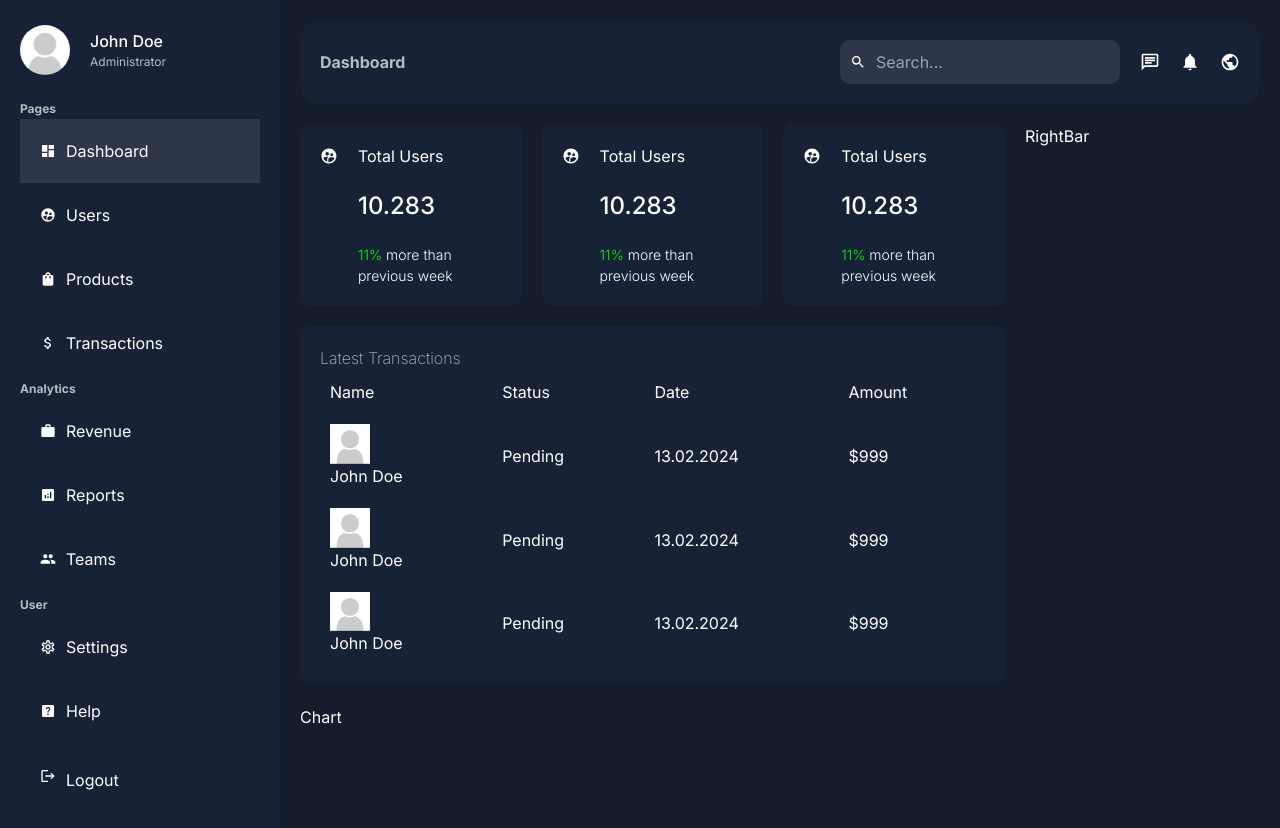
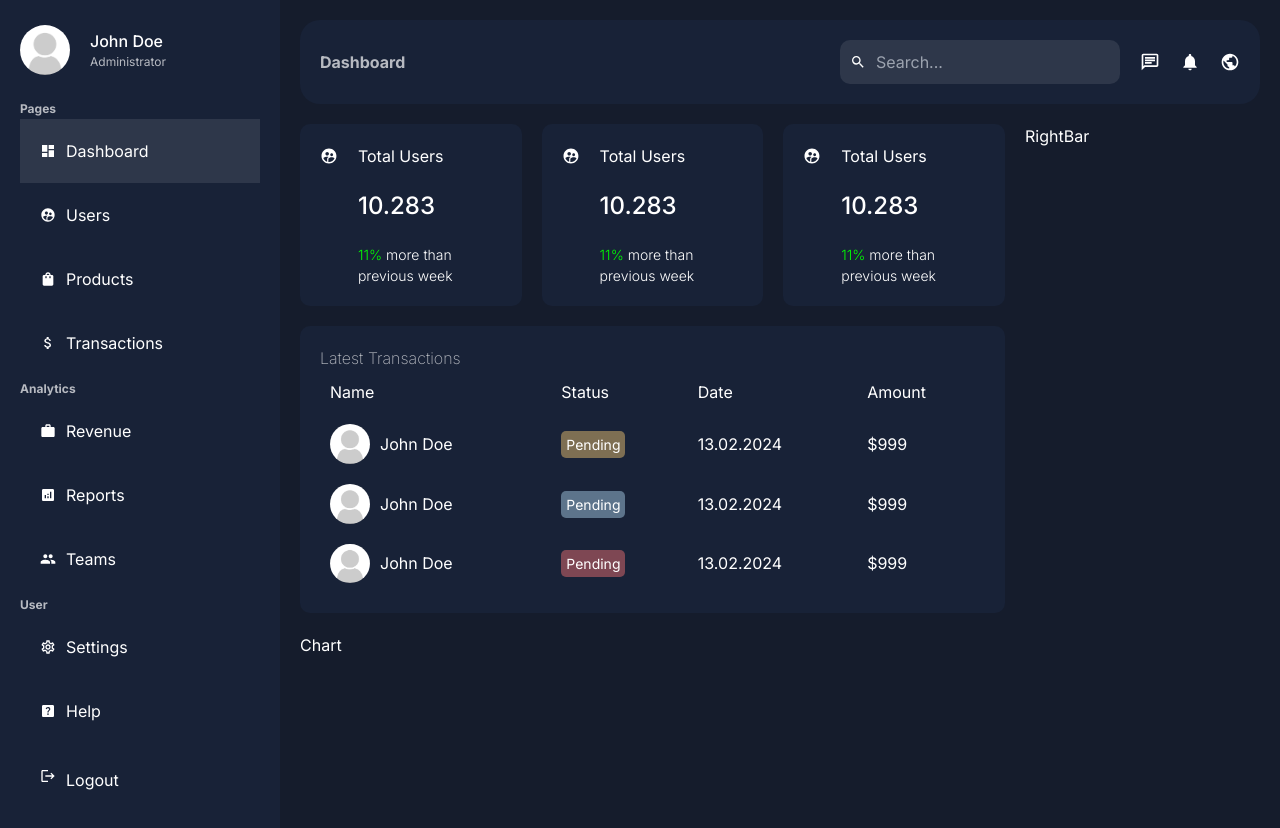
Before and after one commit to WilliamGiammona/fes-dashboard-project, a Next.js app in the folder my-app/: page /dashboard in a window 1280 px wide. Shown: the top 828 px of the page. Built offline with nearby package versions, Linux system fonts and the light colour scheme.

Commit message:
added status, pending, done, and cancelled classes

```diff
--- a/my-app/app/components/dashboard/transactions/transactions.module.css
+++ b/my-app/app/components/dashboard/transactions/transactions.module.css
@@ -17,3 +17,33 @@
 .table td {
   padding: 10px;
 }
+
+.user {
+  display: flex;
+  gap: 10px;
+  align-items: center;
+}
+
+.userImage {
+  border-radius: 50%;
+  object-fit: cover;
+}
+
+.status {
+  border-radius: 5px;
+  padding: 5px;
+  font-size: 14px;
+  color: white;
+}
+
+.pending {
+  background-color: #f7cb7375;
+}
+
+.done {
+  background-color: #afd6ee75;
+}
+
+.cancelled {
+  background-color: #f7737375;
+}
```
